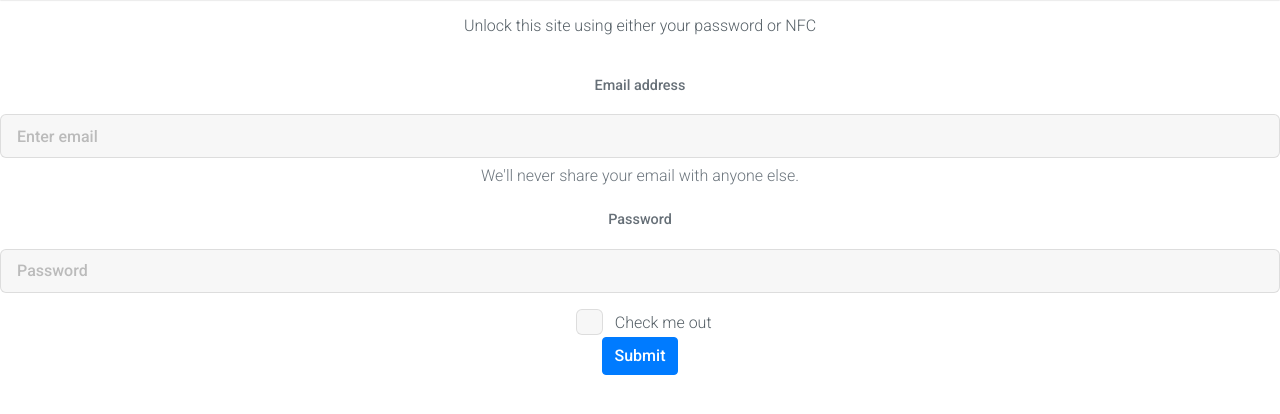
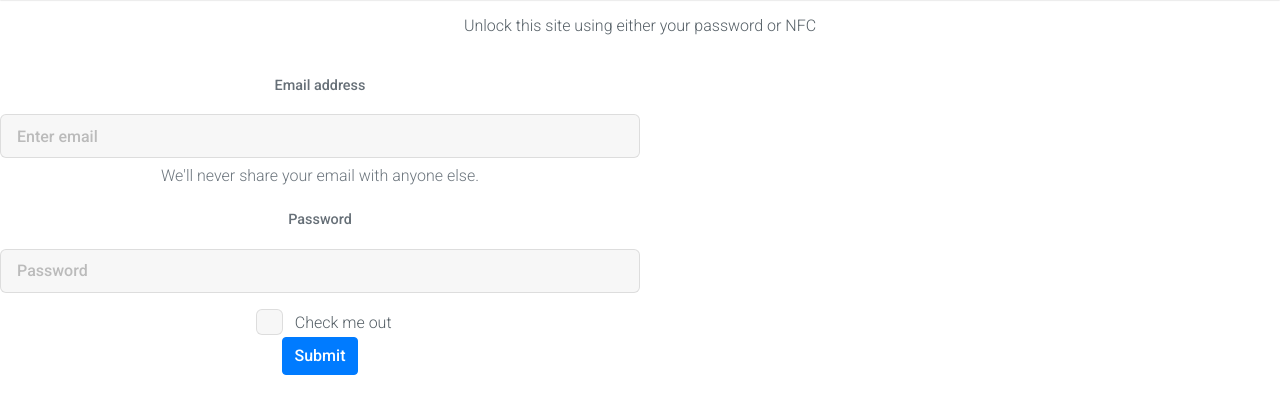
Before and after one commit to Calumd123/HCS-NFC_Prototype, a Flask app: page / in a window 1280 px wide. Shown: the part 48-462 px from the top of the page. Run offline with Flask 2, Linux system fonts and the light colour scheme; some libraries are stand-ins or nearby versions.

Commit message:
Fix for width

```diff
--- a/flask_app/templates/prototype.html
+++ b/flask_app/templates/prototype.html
@@ -4,7 +4,7 @@
 <h2>NFC UNLOCK</h2>
 <p>Unlock this site using either your password or NFC</p>
 
-<div width=50%>
+<div class="w-50">
 <form>
     <div class="form-group">
       <label for="exampleInputEmail1">Email address</label>
```
